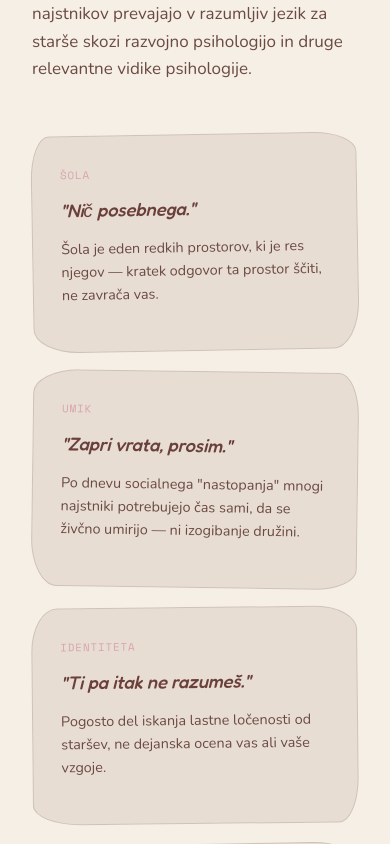
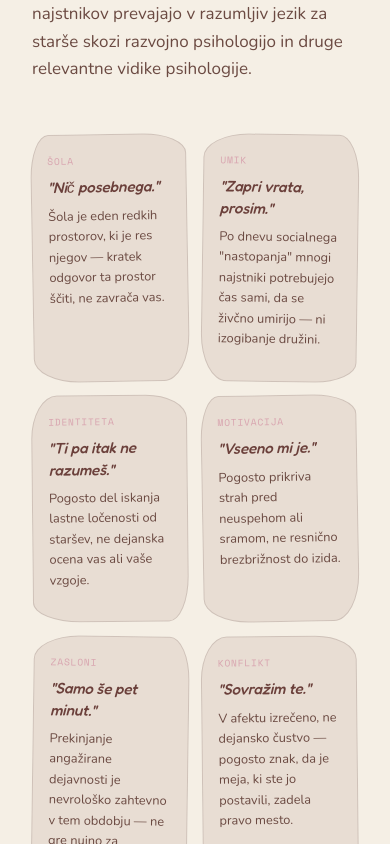
Before and after one commit to EmirMujagic/Vmesni-prostor, a Next.js app: page / in a window 390 px wide. Shown: the part 1740-2584 px from the top of the page. Built offline with nearby package versions, Linux system fonts and the light colour scheme; no server answers.

Commit message:
Show example cards 2-per-row on mobile to match desktop grid feel

```diff
--- a/app/globals.css
+++ b/app/globals.css
@@ -452,7 +452,12 @@ footer.site-footer .wrap{display:flex;justify-content:space-between;font-size:0.
 /* RESPONSIVE */
 @media (max-width: 860px){
   .hero-grid, .about-grid, .ask-box, .contact-box{grid-template-columns:1fr;}
-  .pillar-grid, .archive-grid, .process-grid{grid-template-columns:1fr;}
+  .pillar-grid, .process-grid{grid-template-columns:1fr;}
+  .archive-grid{grid-template-columns:repeat(2, 1fr);gap:14px;}
+  .archive-card{padding:18px 16px;border-radius:18px 32px 20px 28px / 28px 16px 32px 18px;}
+  .archive-card .tag{font-size:0.6rem;margin-bottom:8px;}
+  .archive-card h3{font-size:0.95rem;}
+  .archive-card p{font-size:0.8rem;margin-top:8px;}
   .rung{grid-template-columns:1fr;}
   .nav-links{display:none;}
   .nav-cta{display:none;}
```
